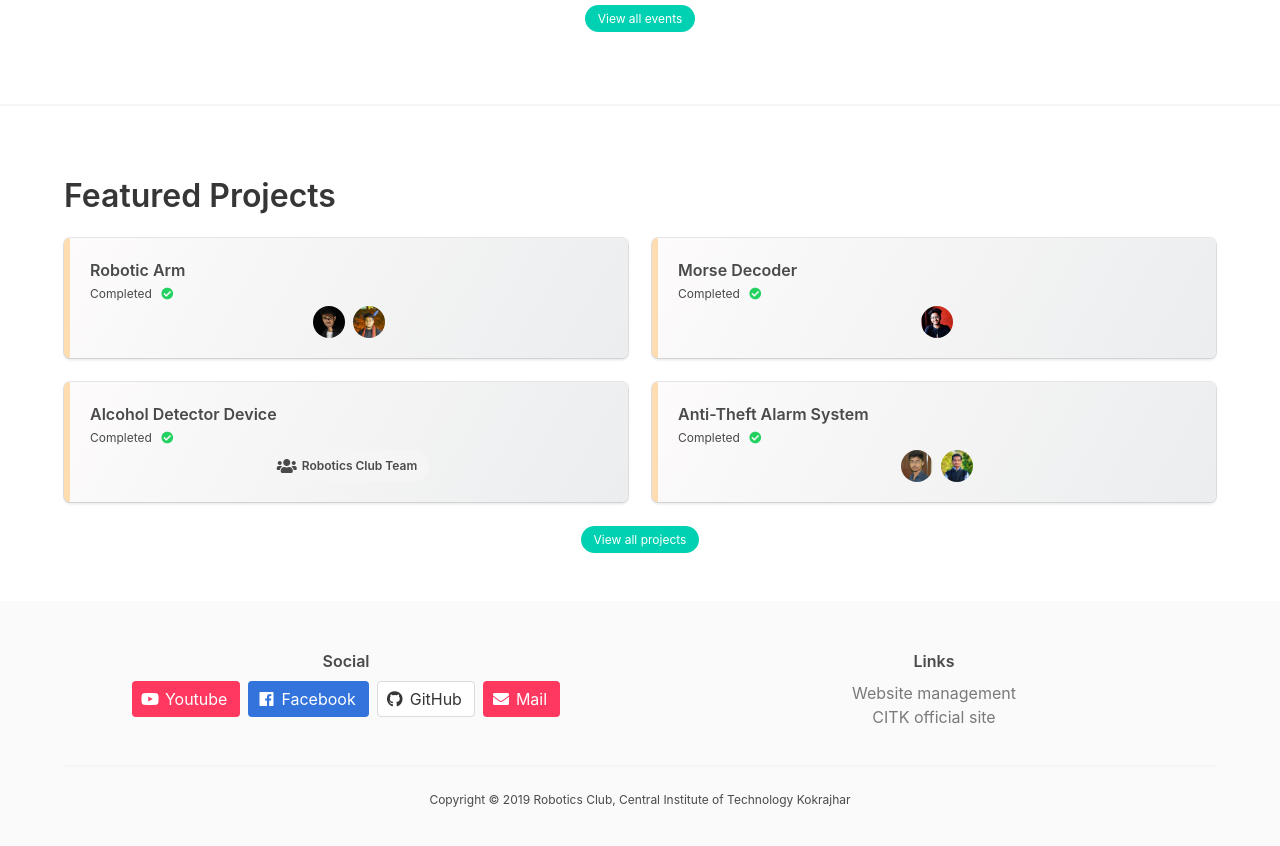
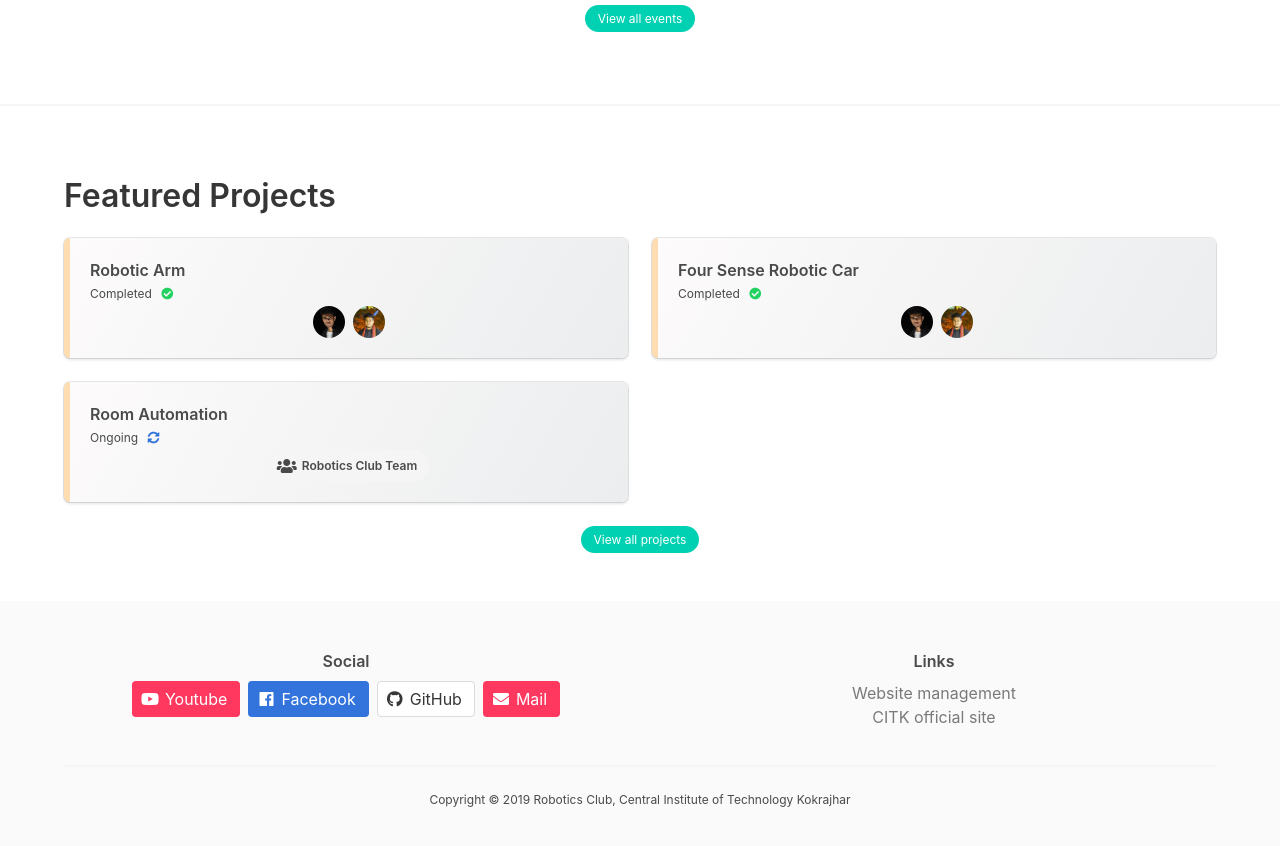
Before and after one commit to robotics-club-citk/robotics-club-citk.github.io, a Jekyll site: the page built from index.html, in a window 1280 px wide and 900 px high, scrolled down 1156 px. Shown: the top 846 px of the window. Built offline with Jekyll 4.4.1, drawn with Linux system fonts in a browser that asks for light colours.

Commit message:
changed featured projects

```diff
--- a/index.html
+++ b/index.html
@@ -78,7 +78,8 @@
   <div class="container">
     <h1 class="title">Featured Projects</h1>
     <div class="columns is-multiline">
-      {% for project in site.projects limit:4 %}
+      {% for project in site.projects %}
+      {% if project.title == 'Robotic Arm' or project.title == 'Room Automation' or project.title == 'Four sense Robotic car'%}
       <div class="column is-half-tablet is-half-desktop">
         <a href="{{ project.url }}" class="box r-border"
           style="background-image: linear-gradient(120deg, #fdfbfb 0%, #ebedee 100%);">
@@ -131,6 +132,7 @@
           </div>
         </a>
       </div>
+      {% endif %}
       {% endfor %}
     </div>
     <div class="has-text-centered">
```
